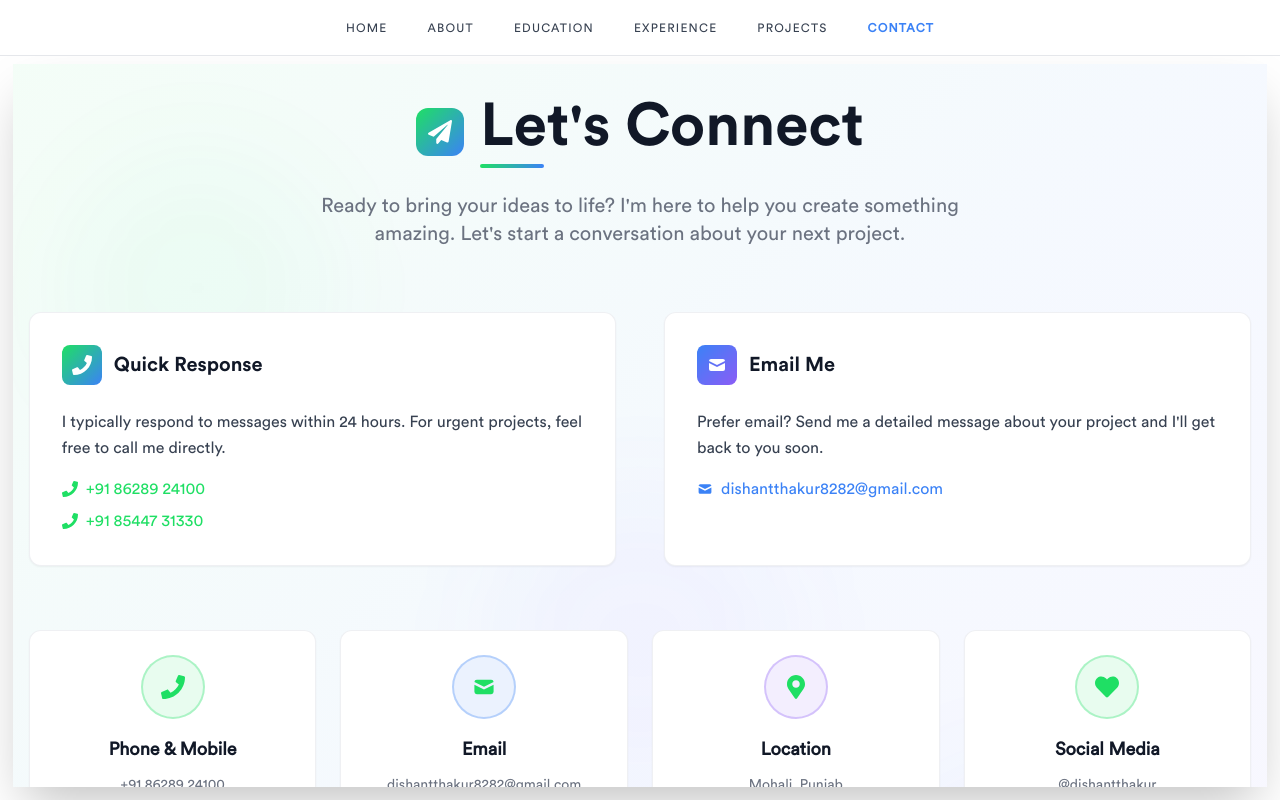
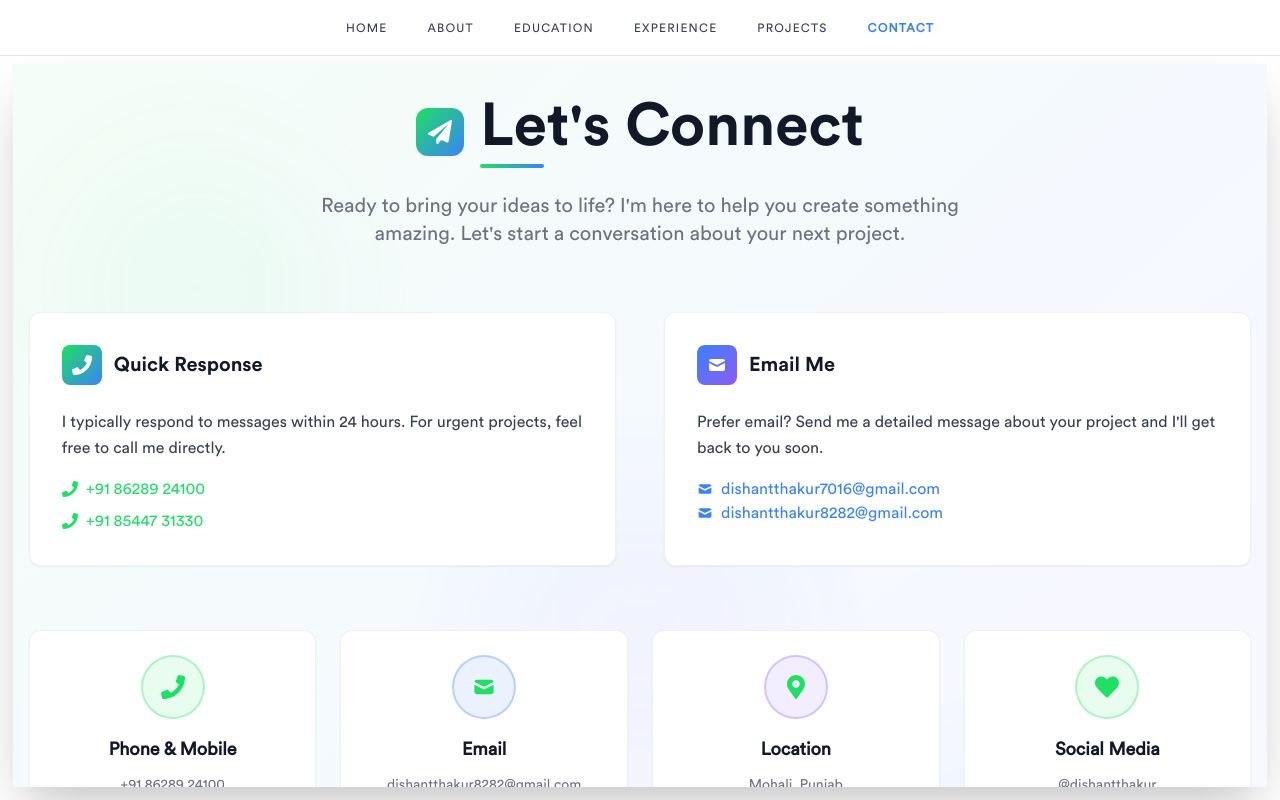
Before and after one commit to Dishant2808/my-portfolio, a Next.js app: page /contact in a window 1280 px wide. Built offline with nearby package versions, Linux system fonts and the light colour scheme.

Commit message:
changed email

```diff
--- a/constants/constants.js
+++ b/constants/constants.js
@@ -46,7 +46,7 @@ export const TECH_STACK = [
 ];
 
 export const CONTACTS = {
-  EMAIL: 'dishantthakur8282@gmail.com',
+  EMAIL: 'dishantthakur7016@gmail.com | dishantthakur8282@gmail.com',
   PHONE: '+91 86289 24100 | +91 85447 31330',
 };
 export const SOCIAL_LINKS = {
--- a/pages/contact.jsx
+++ b/pages/contact.jsx
@@ -17,7 +17,7 @@ const Contact = () => {
         {
             icon: HiMail,
             title: "Email",
-            details: ["dishantthakur8282@gmail.com"],
+            details: ["dishantthakur8282@gmail.com", "dishantthakur7016@gmail.com"],
             color: "from-ElectricBlue to-NeonPurple",
             bgColor: "bg-ElectricBlue/10",
             borderColor: "border-ElectricBlue/30"
@@ -110,6 +110,10 @@ const Contact = () => {
                                 <p className="text-SilverGray leading-relaxed mb-4">
                                     Prefer email? Send me a detailed message about your project and I'll get back to you soon.
                                 </p>
+                                <a href="mailto:dishantthakur7016@gmail.com" className="flex items-center gap-2 text-ElectricBlue hover:text-ElectricBlue/80 transition-colors">
+                                    <HiMail className="w-4 h-4" />
+                                    <span>dishantthakur7016@gmail.com</span>
+                                </a>
                                 <a href="mailto:dishantthakur8282@gmail.com" className="flex items-center gap-2 text-ElectricBlue hover:text-ElectricBlue/80 transition-colors">
                                     <HiMail className="w-4 h-4" />
                                     <span>dishantthakur8282@gmail.com</span>
```
